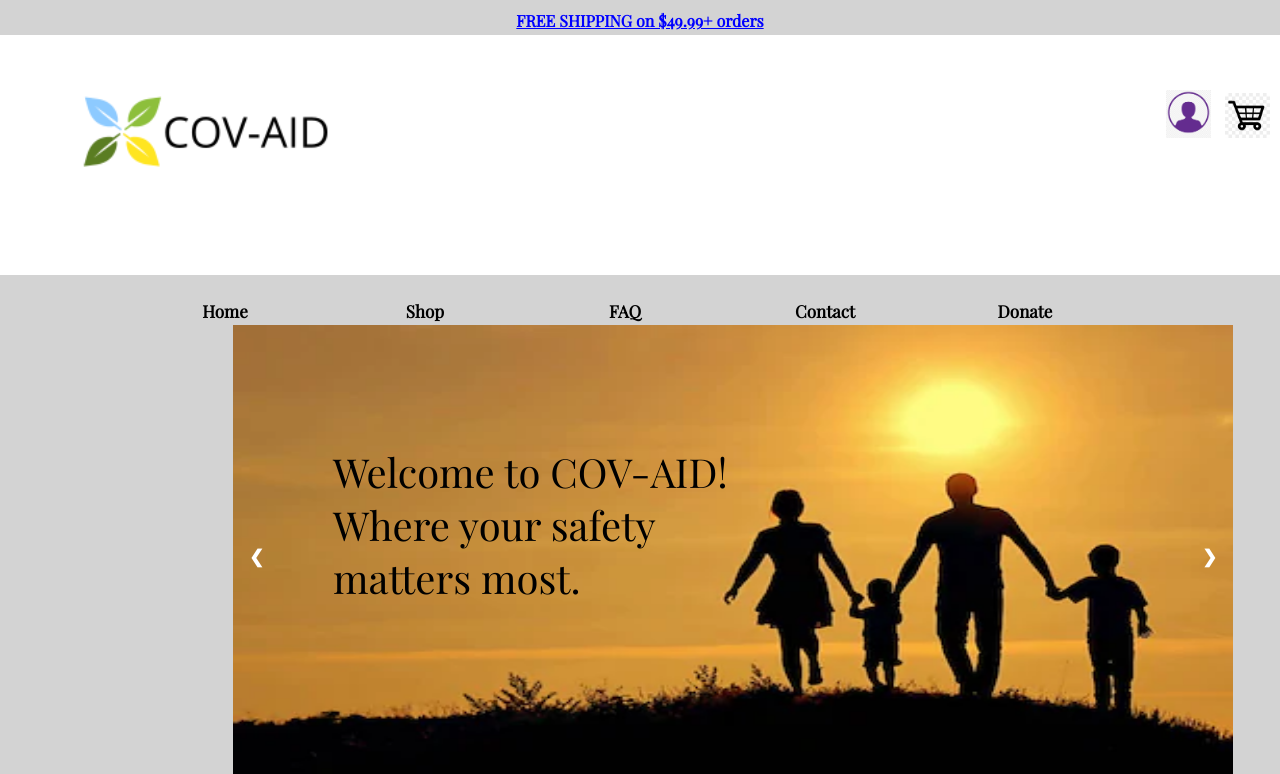
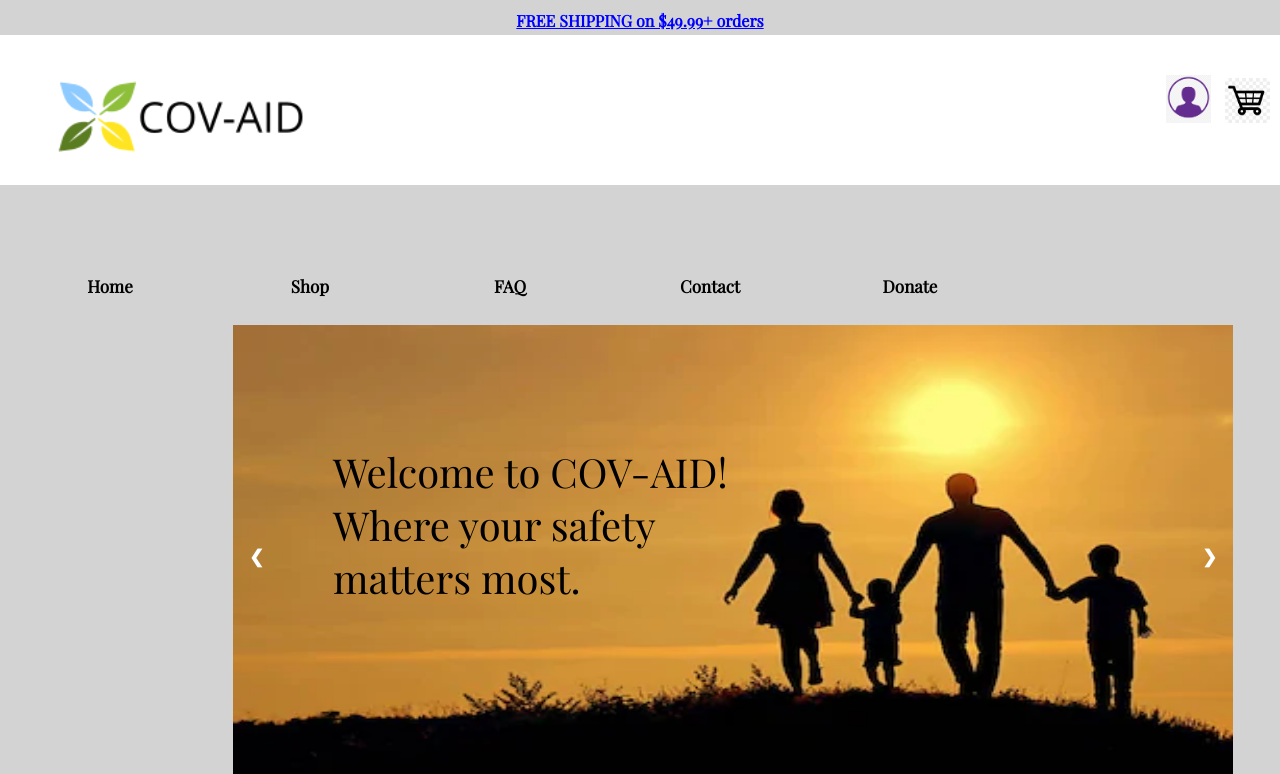
Before and after one commit to Mohit-P29/Soen-287-Final-Project, a PHP site: page /Homepage.html in a window 1280 px wide. Shown: the top 774 px of the page. Run offline with PHP 8.4, Linux system fonts and the light colour scheme.

Commit message:
Updated navigation dimensions

```diff
--- a/css/Global.CSS
+++ b/css/Global.CSS
@@ -7,8 +7,8 @@ body
 .nav
 {
     float: left;
-    margin-top: 60px;
-    margin-left: 125px;
+    margin-top: 50px;
+    margin-left: 10px;
 }
 
 .header
@@ -16,7 +16,7 @@ body
     margin-top: 35px;
     background-color: white;
     position:absolute;
-    height: 240px;
+    height: 150px;
     left: 0px;
     top: 0px;
     right: 0px;
@@ -24,9 +24,9 @@ body
 
 .logo
 {
-    margin-top: 25px;
+    margin-top: 10px;
     float: left;
-    margin-left:75px;
+    margin-left:50px;
 }
 
 ul
```
Also changed, not shown: image/company logo.jpg, 1 other file.
